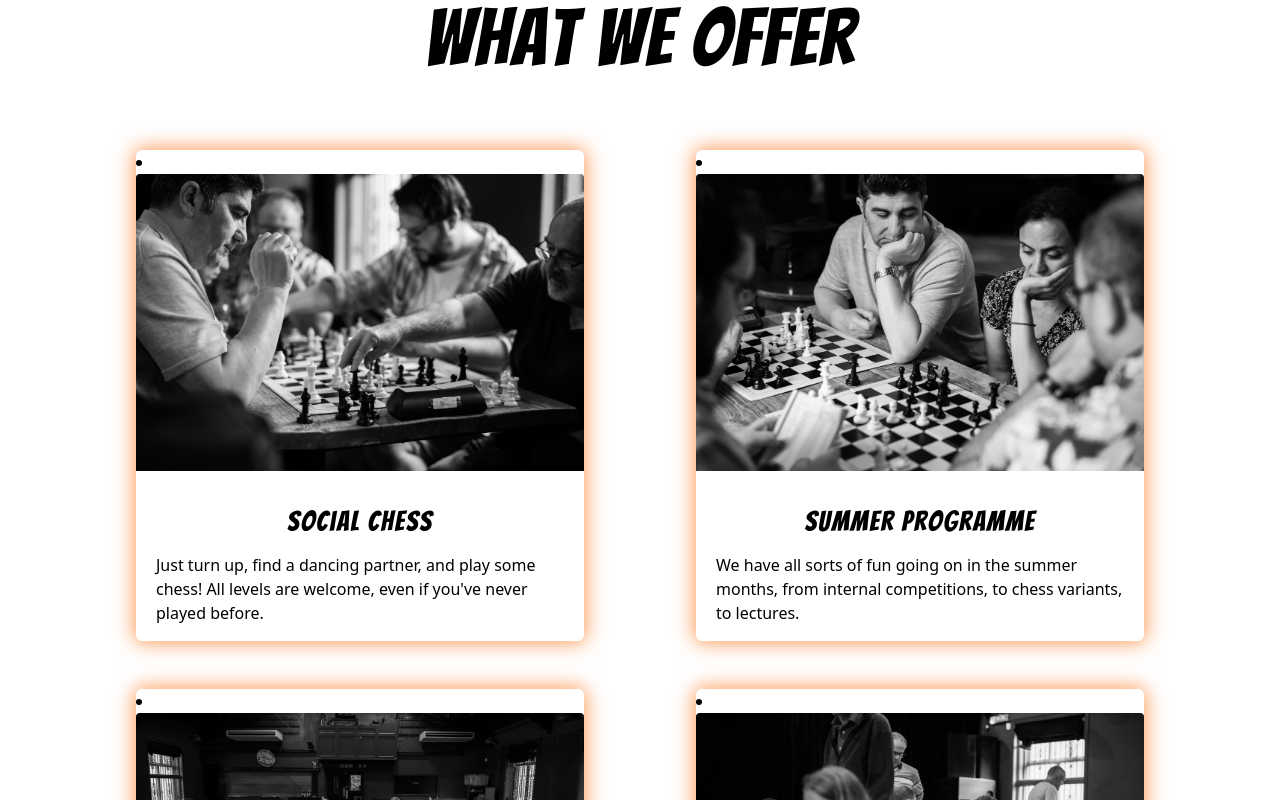
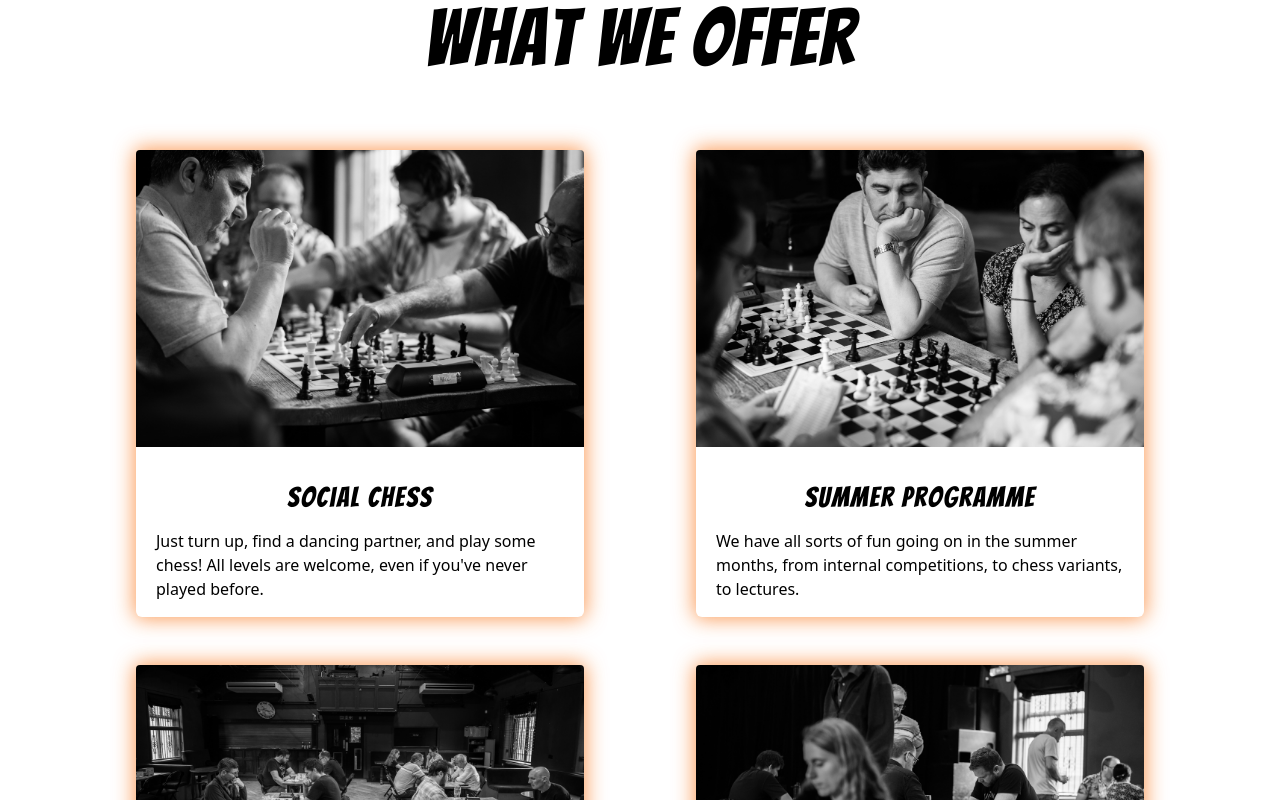
Before and after one commit to MGFNolan/hebden-bridge-chess-club, a React (Vite) app: page / in a window 1280 px wide. Shown: the part 2860-3660 px from the top of the page. Built offline with nearby package versions, Linux system fonts and the light colour scheme.

Commit message:
28: WhatWeOffer accessibility Audit

```diff
--- a/src/components/WhatWeOffer.tsx
+++ b/src/components/WhatWeOffer.tsx
@@ -12,11 +12,11 @@ export default function WhatWeOffer() {
                 <h2 className="what-we-offer__title" id="what-we-offer-heading">
                     What We Offer
                 </h2>
-                <div className="what-we-offer__card-container" role="list">
+                <ul className="what-we-offer__card-container">
                     {WhatWeOfferContent.map((info) => (
                         <Card information={info} key={info.id} />
                     ))}
-                </div>
+                </ul>
             </div>
         </section>
     );
```
